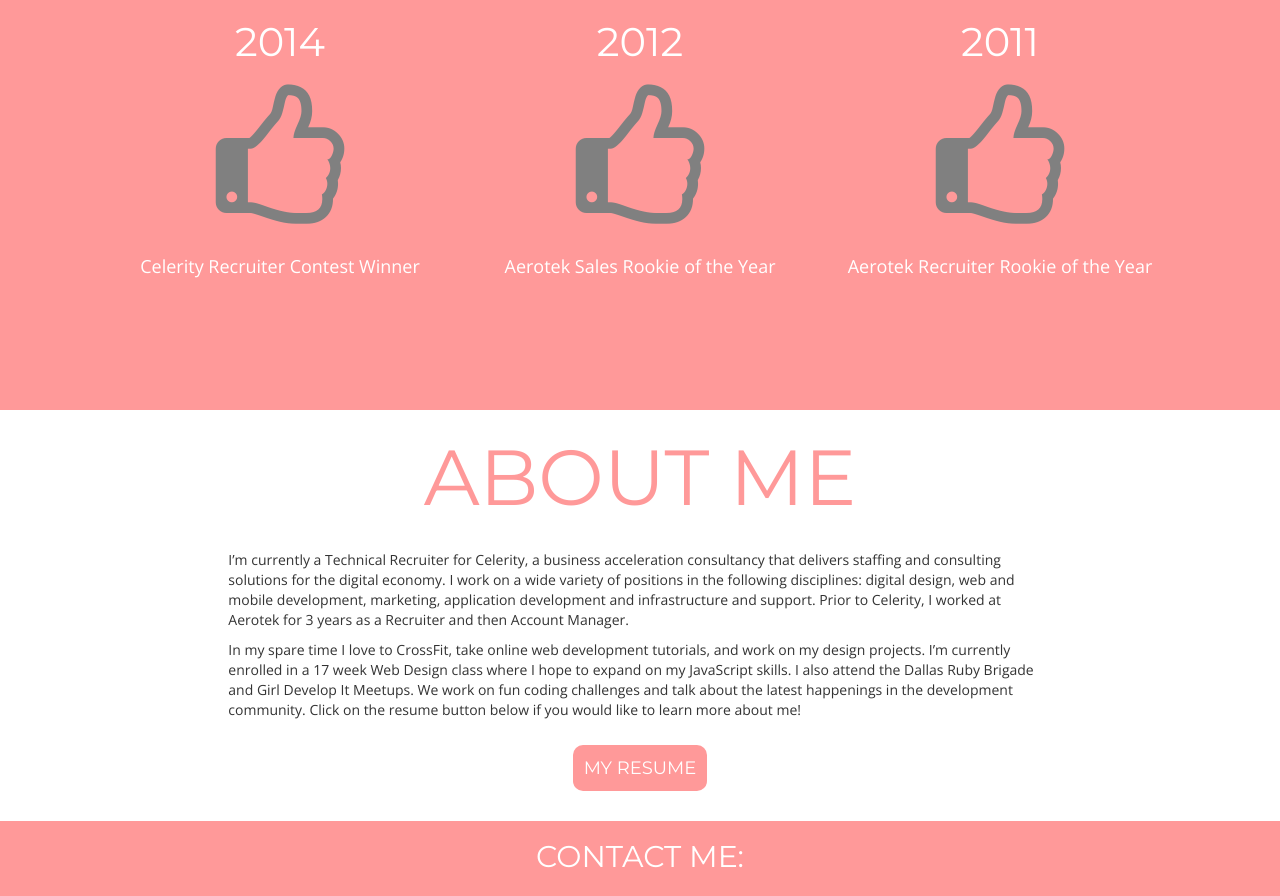
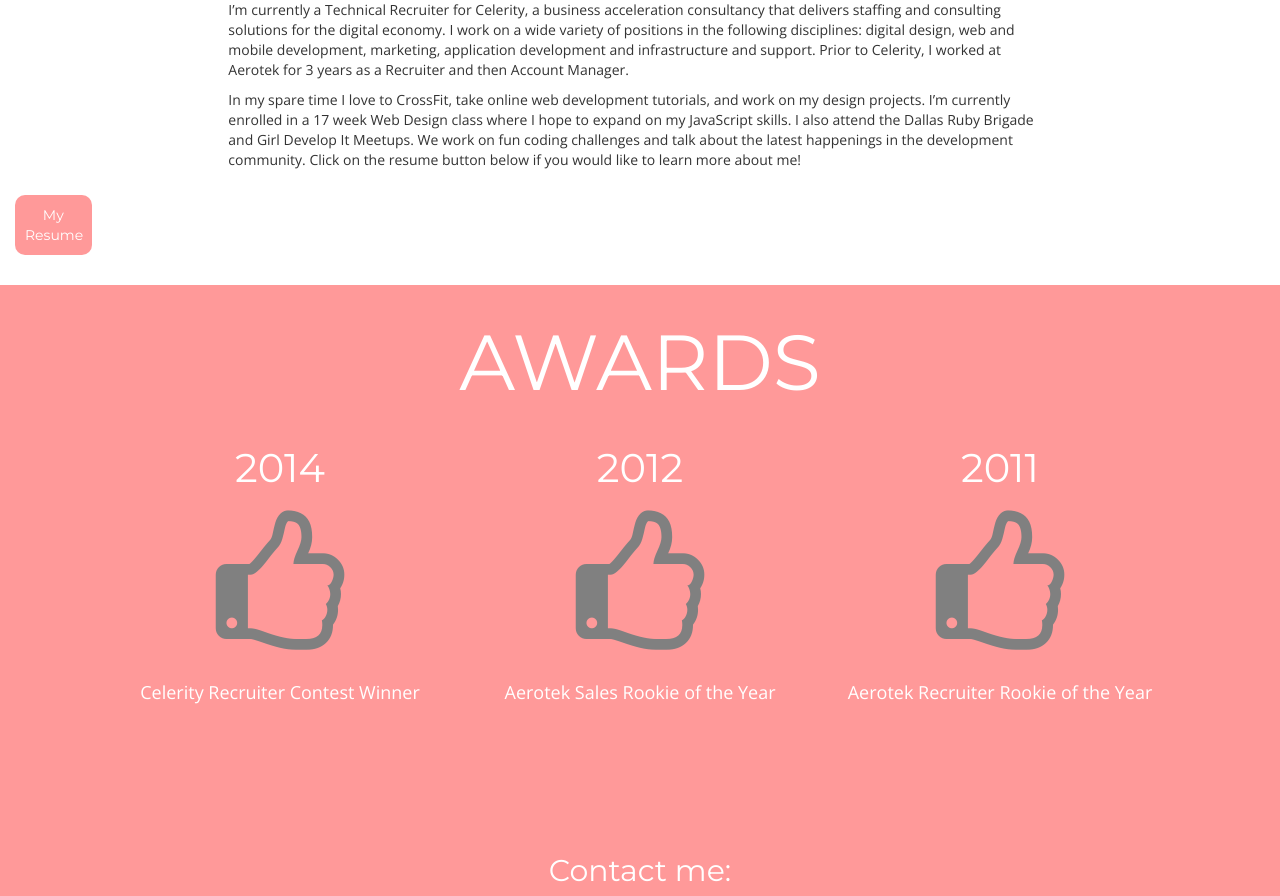
Before and after one commit to farrellmr2/Resume-Project, a plain HTML site: page index.html in a window 1280 px wide. Shown: the part 741-1637 px from the top of the page. Drawn offline with nearby package versions, Linux system fonts and the light colour scheme.

Commit message:
reordered sections

```diff
--- a/index.html
+++ b/index.html
@@ -34,6 +34,24 @@
 				</div>
 			</div>
 
+			<div class="row resume">
+				<div class="col-md-12 text-center text-uppercase">
+					<h3>About Me</h3>
+				</div>
+			</div>
+			<div class="row">
+				<div class="col-md-8 col-md-offset-2 resume">
+					<p>I’m currently a Technical Recruiter for Celerity, a business acceleration consultancy that delivers staffing and consulting solutions for the digital economy.  I work on a wide variety of positions in the following disciplines: digital design, web and mobile development, marketing, application development and infrastructure and support.  Prior to Celerity, I worked at Aerotek for 3 years as a Recruiter and then Account Manager.</p>
+					<p>In my spare time I love to CrossFit, take online web development tutorials, and work on my design projects.  I’m currently enrolled in a 17 week Web Design class where I hope to expand on my JavaScript skills.  I also attend the Dallas Ruby Brigade and Girl Develop It Meetups.  We work on fun coding challenges and talk about the latest happenings in the development community.  Click on the resume button below if you would like to learn more about me!</p>
+				</div>
+			</div>
+			<div class="row">
+				<div class="col-md-1 col-md offset-5 text-center">
+					<p class="resume-button">My Resume</p>
+				</div>
+			</div>
+
+
 			<div class="row awards">
 				<div class="col-md-12">
 					<h3 class="text-uppercase text-center text-vertical">awards</h4>
@@ -56,27 +74,10 @@
 
 			</div>
 
-			<div class="row resume">
-				<div class="col-md-12 text-center text-uppercase">
-					<h3>About Me</h3>
-				</div>
-			</div>
-			<div class="row">
-				<div class="col-md-8 col-md-offset-2 resume">
-					<p>I’m currently a Technical Recruiter for Celerity, a business acceleration consultancy that delivers staffing and consulting solutions for the digital economy.  I work on a wide variety of positions in the following disciplines: digital design, web and mobile development, marketing, application development and infrastructure and support.  Prior to Celerity, I worked at Aerotek for 3 years as a Recruiter and then Account Manager.</p>
-					<p>In my spare time I love to CrossFit, take online web development tutorials, and work on my design projects.  I’m currently enrolled in a 17 week Web Design class where I hope to expand on my JavaScript skills.  I also attend the Dallas Ruby Brigade and Girl Develop It Meetups.  We work on fun coding challenges and talk about the latest happenings in the development community.  Click on the resume button below if you would like to learn more about me!</p>
-				</div>
-			</div>
-			<div class="row">
-				<div class="col-md-2 col-md-offset-5 text-center text-uppercase">
-					<a class="btn btn-lg resume-button" href="MackenzieFarrellResume.docx.pdf" role="button" target="_blank">My Resume</a>
-				</div>
-			</div>
-
 			<div class="row contact text-center">
 				<div class="col-md-12">
-					<p class="text-uppercase">Contact me:</p>
-					<p>farrellmr2@gmail.com</p>
+					<p>Contact me:</p>
+					<p id="email">farrellmr2@gmail.com</p>
 					<ul class ="list-inline">
 						<li><a href="https://github.com/farrellmr2" target="_blank"><i class="fa fa-github fa-2x"></i></a></li>
 						<li><a href="https://www.facebook.com/mackenzie.farrell" target="_blank"><i class="fa fa-facebook-official fa-2x"></i></a></li>
```
